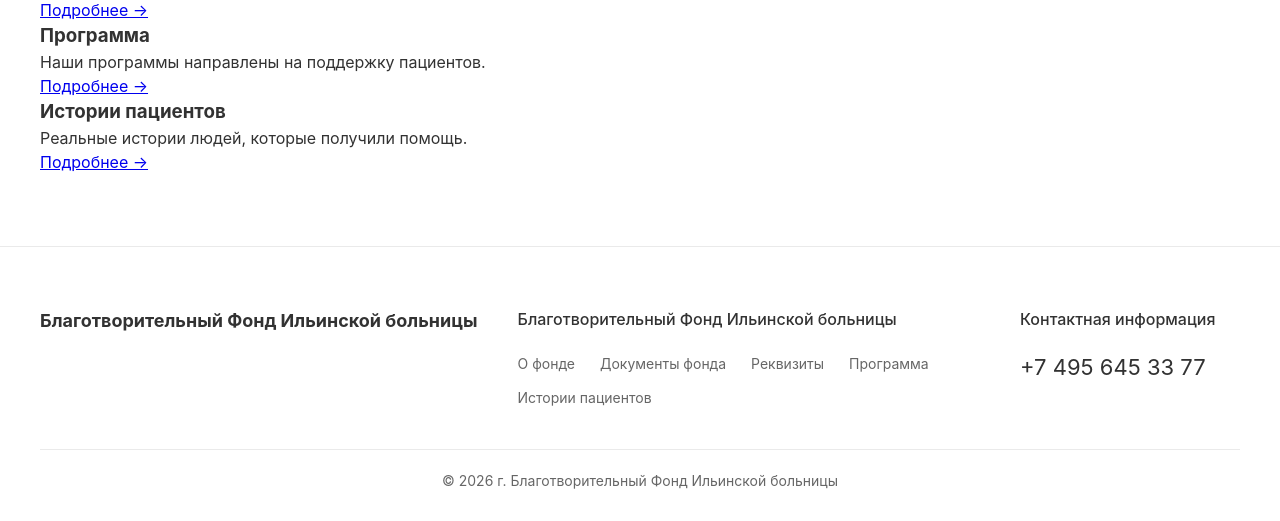
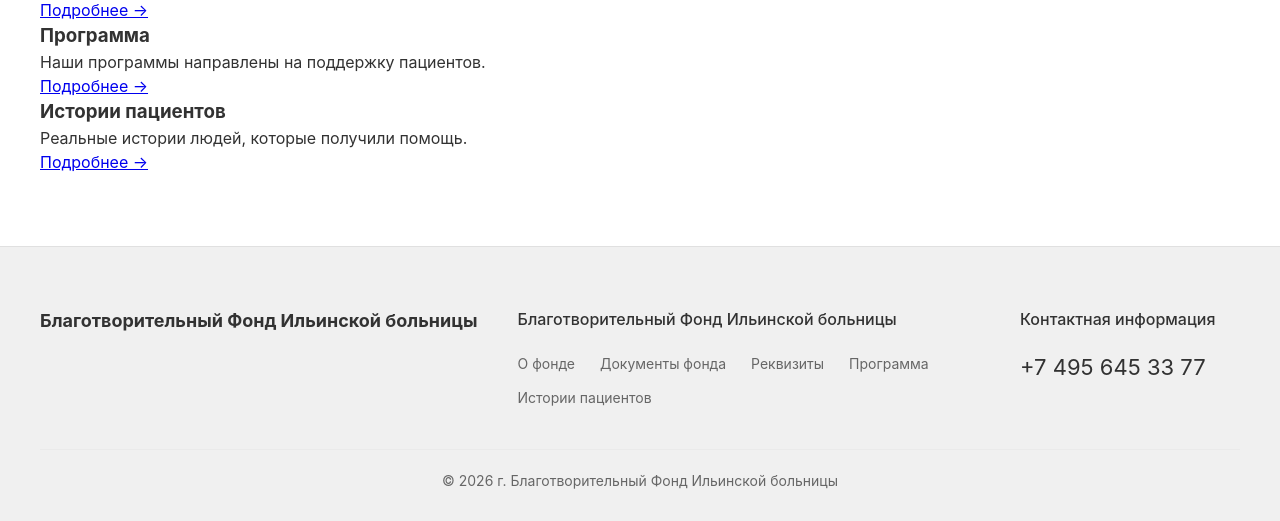
Before and after one commit to daniil-kolbasenko/site-of-fonds, a Django app: page / in a window 1280 px wide. Shown: the part 449-970 px from the top of the page. Run offline with Django 5.2, Linux system fonts and the light colour scheme; data comes from the database, SQL or seed files in the repository; some web fonts are replaced.

Commit message:
Match footer background color with header

```diff
--- a/foundation/static/css/style.css
+++ b/foundation/static/css/style.css
@@ -3,6 +3,10 @@
     margin: 0;
     padding: 0;
     box-sizing: border-box;
+}
+
+:root {
+    --surface-muted: #f0f0f0;
 }
 
 body {
@@ -21,7 +25,7 @@ body {
 
 /* ========== ВЕРХНИЙ ХЕДЕР ========== */
 .site-header {
-    background-color: #f0f0f0;
+    background-color: var(--surface-muted);
     padding: 30px 0;
 }
 
@@ -116,8 +120,8 @@ body {
 
 /* ========== ФУТЕР ========== */
 .site-footer {
-    background-color: #ffffff;
-    border-top: 1px solid #eaeaea;
+    background-color: var(--surface-muted);
+    border-top: 1px solid #e0e0e0;
     padding: 60px 0 30px;
 }
 
```
